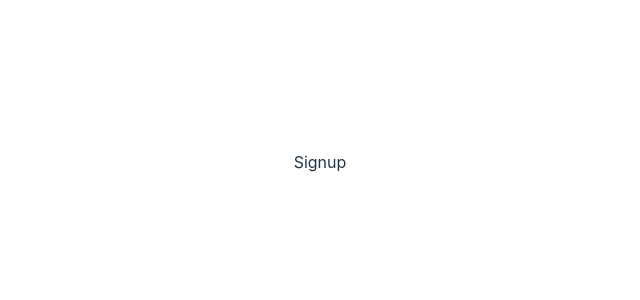
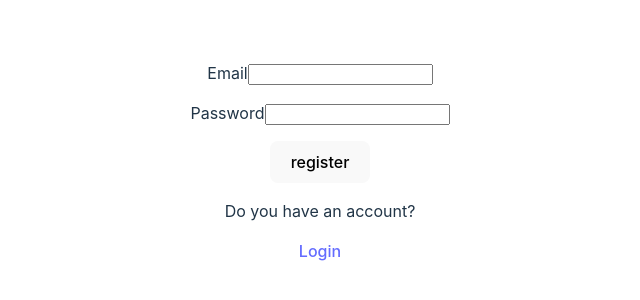
Before and after one commit to Ginoboca1/ws-chat, a React (Vite) app: page /register in a window 1280 px wide. Shown: the part 238-538 px from the top of the page, without its empty margins (320-960 px from the left). Built offline with nearby package versions, Linux system fonts and the light colour scheme; the HTML template or start-up script is replaced by a standard one.

Commit message:
react-hook-form added

```diff
--- a/package.json
+++ b/package.json
@@ -10,11 +10,13 @@
     "preview": "vite preview"
   },
   "dependencies": {
+    "@hookform/resolvers": "^3.3.2",
     "joi": "^17.11.0",
     "react": "^18.2.0",
     "react-dom": "^18.2.0",
     "react-hook-form": "^7.48.2",
     "react-icons": "^4.12.0",
+    "react-joi-validation": "^1.7.0",
     "react-router-dom": "^6.20.1"
   },
   "devDependencies": {
--- a/src/components/input.jsx
+++ b/src/components/input.jsx
@@ -1,18 +1,40 @@
-const input = ({
+/* eslint-disable react/prop-types */
+export const Input = ({
   type,
   nameInput,
   nameTitle,
-  className /*register, error*/,
+  className,
+  placeholder,
+  register,
+  error,
 }) => {
   return (
     <div>
       <label>{nameTitle}</label>
-      <input type={type} name={nameInput} className={className} />
-      {/* {...register(nameInput, {
-        required: { value: true, message: "This field is required" },
-      })} */}
+      <input
+        type={type}
+        name={nameInput}
+        className={className}
+        placeholder={placeholder}
+        {...register(nameInput, {
+          required: { value: true, message: "This field is required" },
+        })}
+      />
+      {error ? (
+        <div className="error-container">
+          {/* <i className={error ? "error-icon" : "error-icon-disabled"}>
+            <AiFillExclamationCircle />
+          </i> */}
+          <p>{error}</p>
+        </div>
+      ) : (
+        <div className="error-container-disabled">
+          {/* <i className={error ? "error-icon" : "error-icon-disabled"}>
+            <AiFillExclamationCircle />
+          </i> */}
+          <p>{error}</p>
+        </div>
+      )}
     </div>
   );
 };
-
-export default input;
--- a/src/pages/Signup.jsx
+++ b/src/pages/Signup.jsx
@@ -1,3 +1,98 @@
+import { Input } from "../components/Input";
+import { useForm } from "react-hook-form";
+import { joiResolver } from "@hookform/resolvers/joi";
+import Joi from "joi";
+import { NavLink } from "react-router-dom";
+
+const schema = Joi.object({
+  email: Joi.string()
+    .email({ minDomainSegments: 2, tlds: { allow: ["com", "net"] } })
+    .required()
+    .messages({
+      "string.base": "The email must be a text string",
+      "string.empty": "Email is required",
+      "string.email": "The email must be a valid email address",
+      "string.minDomainSegments":
+        "The email must have at least 2 domain segments",
+      "string.tlds.allow":
+        "The email must have a valid top-level domain (.com or .net)",
+    }),
+  password: Joi.string()
+    .min(8)
+    .pattern(/^(?=.*[a-z])(?=.*[A-Z])(?=.*\d)[a-zA-Z\d]{8,}$/)
+    .required()
+    .messages({
+      "string.pattern.base":
+        "The password must contain at least one lowercase letter, one uppercase letter, and one digit",
+      "string.min": "Password must be at least 8 characters long",
+      "string.empty": "Password is required",
+    }),
+});
+
 export const Signup = () => {
-  return <div>Signup</div>;
+  const {
+    register,
+    formState: { errors },
+  } = useForm({
+    mode: "onBlur",
+    resolver: joiResolver(schema),
+  });
+
+  // const [error, setError] = useState("");
+  // const { signUp } = useAuth();
+  // const navigate = useNavigate();
+
+  // const onSubmit = async () => {
+  //   try {
+  //     await signUp(user.email, user.password);
+  //     navigate("/userAuthFirebase/home");
+  //   } catch (error) {
+  //     if (error) {
+  //       setError("Already registered user");
+  //     }
+  //     if (error.code === "auth/internal-error") {
+  //       setError("Invalid email");
+  //     }
+  //     if (error.code === "auth/weak-password") {
+  //       setError("The password must have a minimum of six characters");
+  //     }
+  //     if (error.code === 400) {
+  //       setError("Already registered user");
+  //     }
+  //   }
+  // };
+
+  return (
+    <div className="form-container">
+      <form className="form">
+        <div className="form-field">
+          <Input
+            type="email"
+            nameInput={"email"}
+            nameTitle={"Email"}
+            register={register}
+            error={errors.email?.message}
+          />
+        </div>
+
+        <div className="form-field">
+          <Input
+            type={"password"}
+            nameInput={"password"}
+            nameTitle={"Password"}
+            register={register}
+            error={errors.password?.message}
+          />
+        </div>
+
+        <div className="submit-area">
+          <button className="form-btn">register</button>
+        </div>
+      </form>
+      <div className="text-contain">
+        <p>Do you have an account?</p>
+        <NavLink to="/login">Login</NavLink>
+      </div>
+    </div>
+  );
 };
```
Also changed, not shown: 1 other file (tests, documents, lock files or other folders).
